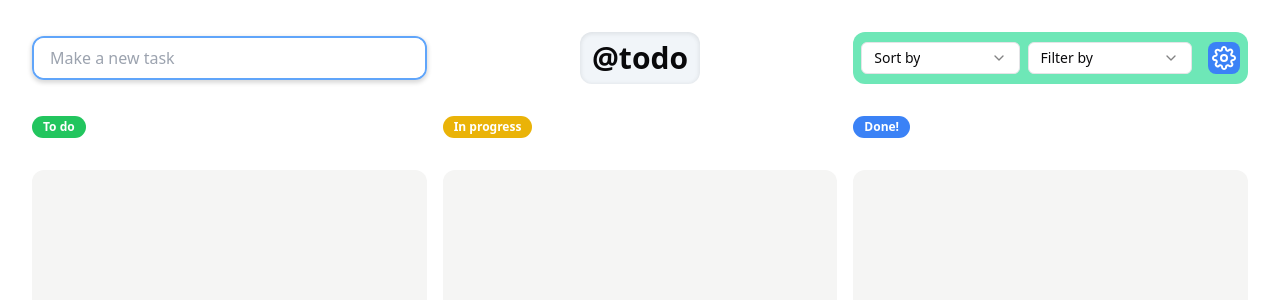
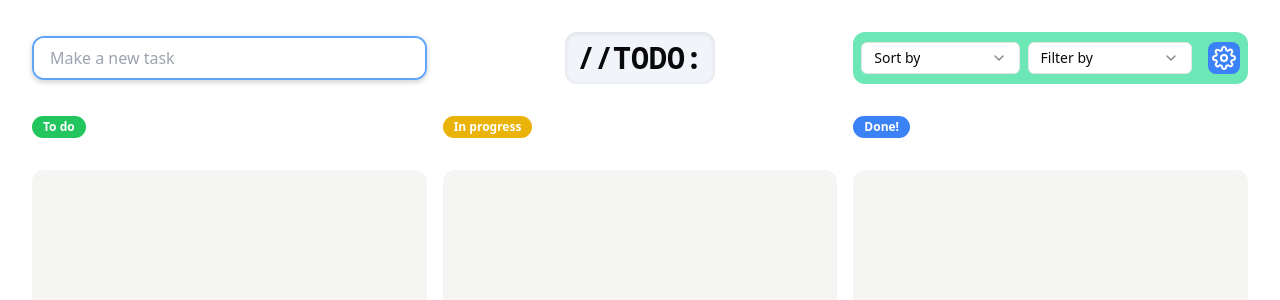
Before and after one commit to kenyokokawa/todo, a React (Vite) app: page / in a window 1280 px wide. Shown: the top 300 px of the page. Built offline with nearby package versions, Linux system fonts and the light colour scheme; the HTML template or start-up script is replaced by a standard one.

Commit message:
update logo and title

```diff
--- a/index.html
+++ b/index.html
@@ -4,7 +4,13 @@
     <meta charset="UTF-8" />
     <!-- <link rel="icon" type="image/svg+xml" href="/vite.svg" /> -->
     <meta name="viewport" content="width=device-width, initial-scale=1.0" />
-    <title>@todo</title>
+    <title>// TODO:</title>
+    <link rel="preconnect" href="https://fonts.googleapis.com" />
+    <link rel="preconnect" href="https://fonts.gstatic.com" crossorigin />
+    <link
+      href="https://fonts.googleapis.com/css2?family=Noto+Sans+Mono:wght@100..900&display=swap"
+      rel="stylesheet"
+    />
   </head>
   <body>
     <div id="root"></div>
--- a/src/components/Logo.tsx
+++ b/src/components/Logo.tsx
@@ -4,7 +4,15 @@ const Logo = () => {
   return (
     <div className="w-full flex flex-row justify-center">
       <div className="w-max bg-slate-100 rounded-xl py-2 px-3 brand-shadow-inner flex items-center">
-        <h1 className="text-3xl font-bold">@todo</h1>
+        <h1
+          className="text-3xl font-bold"
+          style={{
+            fontFamily: `"Noto Sans Mono", monospace`,
+            fontVariationSettings: `"wdth" 100`,
+          }}
+        >
+          //TODO:
+        </h1>
       </div>
     </div>
   );
```
Also changed, not shown: 1 other file (tests, documents, lock files or other folders).
